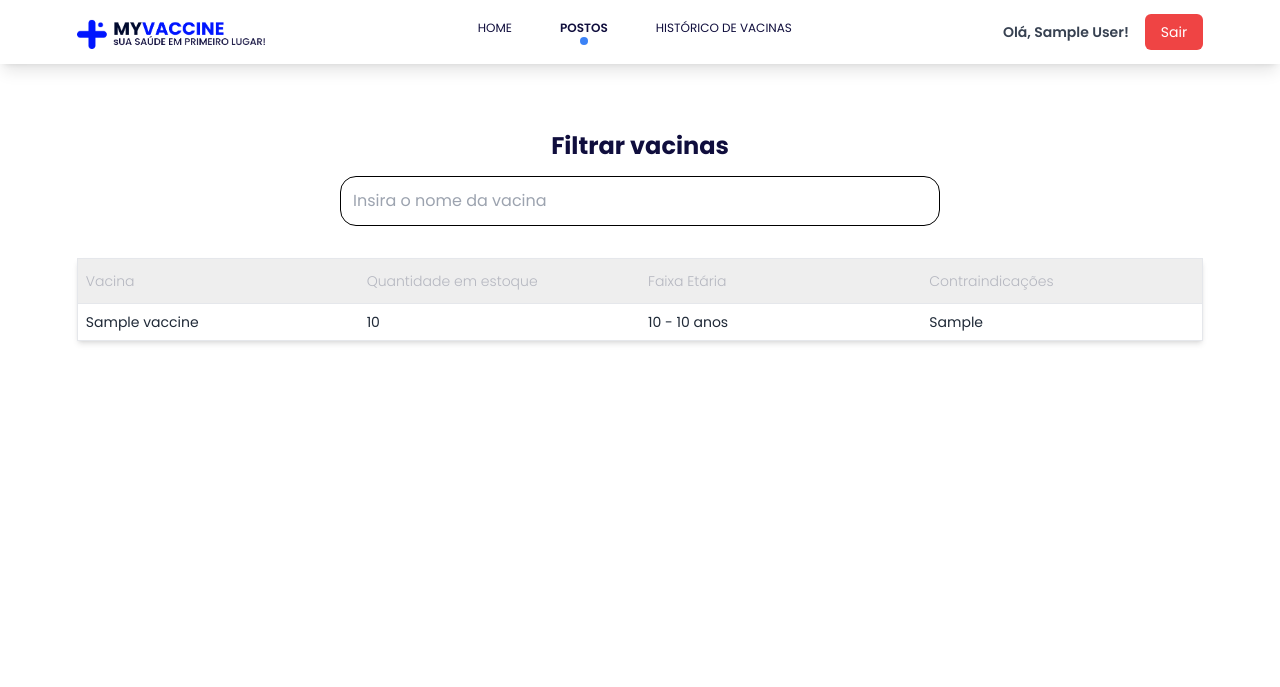
After one commit to victorgustavodev/MyVaccine, a PHP site: page /pages/vaccines.php?id=1 in a window 1280 px wide. The commit adds this page. Shown: the top 687 px of the page. Run offline with PHP 8.4, Linux system fonts and the light colour scheme; the visitor is signed in with stand-in values (Sample User, id 1); tables that the repository leaves empty hold one stand-in row (values such as "Sample post"); some libraries are stand-ins or nearby versions.

Commit message:
Pesquisa de postos e visualização detalhada de vacinas adicionadas.

```diff
--- /dev/null
+++ b/pages/vaccines.php
@@ -0,0 +1,138 @@
+<?php
+// Inclui os arquivos necessários
+require_once '../routes/db-connection.php';
+require_once '../routes/authenticate-adm.php';
+
+// Verifica se o ID do posto foi passado pela URL e se é um valor numérico válido
+$stock_id = isset($_GET['id']) ? $_GET['id'] : null;
+if (!$stock_id || !is_numeric($stock_id)) {
+    die("Posto não encontrado.");
+}
+
+// Busca o posto de vacinação
+$stmt_post = $pdo->prepare("SELECT id, name FROM posts WHERE id = ?");
+$stmt_post->execute([$stock_id]);
+$stock = $stmt_post->fetch(PDO::FETCH_ASSOC);
+
+if (!$stock) {
+    echo "Posto de vacinação não encontrado.";
+    exit;
+}
+
+// Busca as vacinas disponíveis no posto
+$stmt_stocks = $pdo->prepare("
+    SELECT v.name AS vaccine_name, v.min_age, v.max_age, v.contraindications,
+           s.quantity, s.batch, s.expiration_date, s.last_updated
+    FROM stocks s
+    INNER JOIN vaccines v ON s.vaccine_id = v.id
+    WHERE s.post_id = ?
+    ORDER BY v.name ASC
+");
+
+$stmt_stocks->execute([$stock_id]);
+$stocks = $stmt_stocks->fetchAll(PDO::FETCH_ASSOC);
+
+// Verifica se há vacinas cadastradas no estoque
+?>
+
+<!DOCTYPE html>
+<html lang="pt-BR">
+
+<head>
+    <meta charset="UTF-8" />
+    <meta name="viewport" content="width=device-width, initial-scale=1.0" />
+    <script src="https://cdn.tailwindcss.com"></script>
+    <link rel="stylesheet" href="../assets/style/style.css" />
+    <script src="https://kit.fontawesome.com/c8e307d42e.js" crossorigin="anonymous"></script>
+    <link href="https://fonts.googleapis.com/css2?family=Roboto:wght@400;700&display=swap" rel="stylesheet" />
+    <link rel="icon" type="image/x-icon" href="./assets/img/icon.png">
+    <title>Estoque de vacinas</title>
+</head>
+
+<body class="overflow-x-hidden text-[#100E3D]">
+
+
+    <nav class="px-[6%] h-[8vh] flex justify-between items-center shadow-lg navbar text-[#100E3D]">
+        <a href="/"><img src="../assets/img/logo.png" alt="logo" class="w-[190px]" /></a>
+        <ul class="flex gap-12 uppercase text-[12px] transition-all">
+
+            <a href="../index.php" class="cursor-pointer hover:font-semibold">home</a>
+
+            <li class="flex flex-col items-center">
+                <a class="cursor-pointer font-semibold">postos</a>
+                <span class="w-2 h-2 bg-blue-500 rounded-full"></span>
+            </li>
+            <li class="cursor-pointer hover:font-semibold">histórico de vacinas</li>
+        </ul>
+
+        <?php if(isset($_SESSION['user_id'])): ?>
+        <div class="flex items-center gap-4">
+            <span class="text-gray-700 text-sm font-semibold">Olá,
+                <?= htmlspecialchars($_SESSION['name']); ?>!</span>
+            <a href="../routes/logout.php"
+                class="bg-red-500 text-white px-4 py-2 text-xs md:text-sm rounded-md hover:bg-red-600 cursor-pointer">
+                Sair
+            </a>
+        </div>
+        <?php else: ?>
+        <a href="../pages/login.php"
+            class="bg-blue-500 text-white px-4 py-2 text-xs md:text-sm rounded-md hover:bg-blue-600 cursor-pointer">
+            Login
+        </a>
+        <?php endif; ?>
+    </nav>
+
+    <main class="h-[70vh] flex flex-col px-[6%] gap-[32px] my-[4rem] items-center">
+
+        <div class="w-[600px] flex flex-col gap-3">
+            <h1 class="text-[24px] text-center font-bold">Filtrar vacinas</h1>
+            <input id="searchInput" class="text-[16px] w-full p-3 border-[1px] rounded-[16px] border-black" type="text"
+                placeholder="Insira o nome da vacina">
+
+        </div>
+
+        <table class="min-w-full max-w-[100vw] bg-white border border-gray-200 shadow-md text-nowrap">
+            <thead>
+                <tr class="bg-[#EEEEEE] text-left text-xs md:text-sm text-[#B5B7C0]">
+                    <th class="font-light py-3 px-2 w-1/5 border-b">Vacina</th>
+                    <th class="font-light px-2 py-2 border-b w-1/5">Quantidade em estoque</th>
+                    <th class="font-light px-2 py-2 border-b w-1/5">Faixa Etária</th>
+                    <th class="font-light px-2 py-2 border-b w-1/5">Contraindicações</th>
+
+                </tr>
+            </thead>
+
+            <tbody>
+
+                <?php if (empty($stocks)): ?>
+                <tr>
+                    <td colspan="6" class="px-4 py-4 text-center text-gray-400">Nenhuma vacina cadastrada nesse
+                        posto!</td>
+                </tr>
+                <?php endif; ?>
+
+                <?php foreach ($stocks as $stock): ?>
+                <tr class="hover:bg-gray-50">
+                    <td class="px-2 py-2 border-b text-xs md:text-sm text-gray-800"><?= $stock['vaccine_name'] ?>
+                    </td>
+                    <td class="px-2 py-2 border-b text-xs md:text-sm text-gray-800"><?= $stock['quantity'] ?></td>
+                    <td class="px-2 py-2 border-b text-xs md:text-sm text-gray-800">
+                        <?= $stock['min_age'] ?> - <?= $stock['max_age'] ?? 'Sem limite' ?> anos
+                    </td>
+                    <td class="px-2 py-2 border-b text-xs md:text-sm text-gray-800">
+                        <?= $stock['contraindications'] ?: 'Nenhuma' ?>
+                    </td>
+
+
+                </tr>
+                <?php endforeach; ?>
+
+            </tbody>
+        </table>
+
+    </main>
+
+
+</body>
+
+</html>
```
Also changed, not shown: assets/js/filter.js (added, +27 -0 lines), pages/posts.php (+58 -3 lines).
